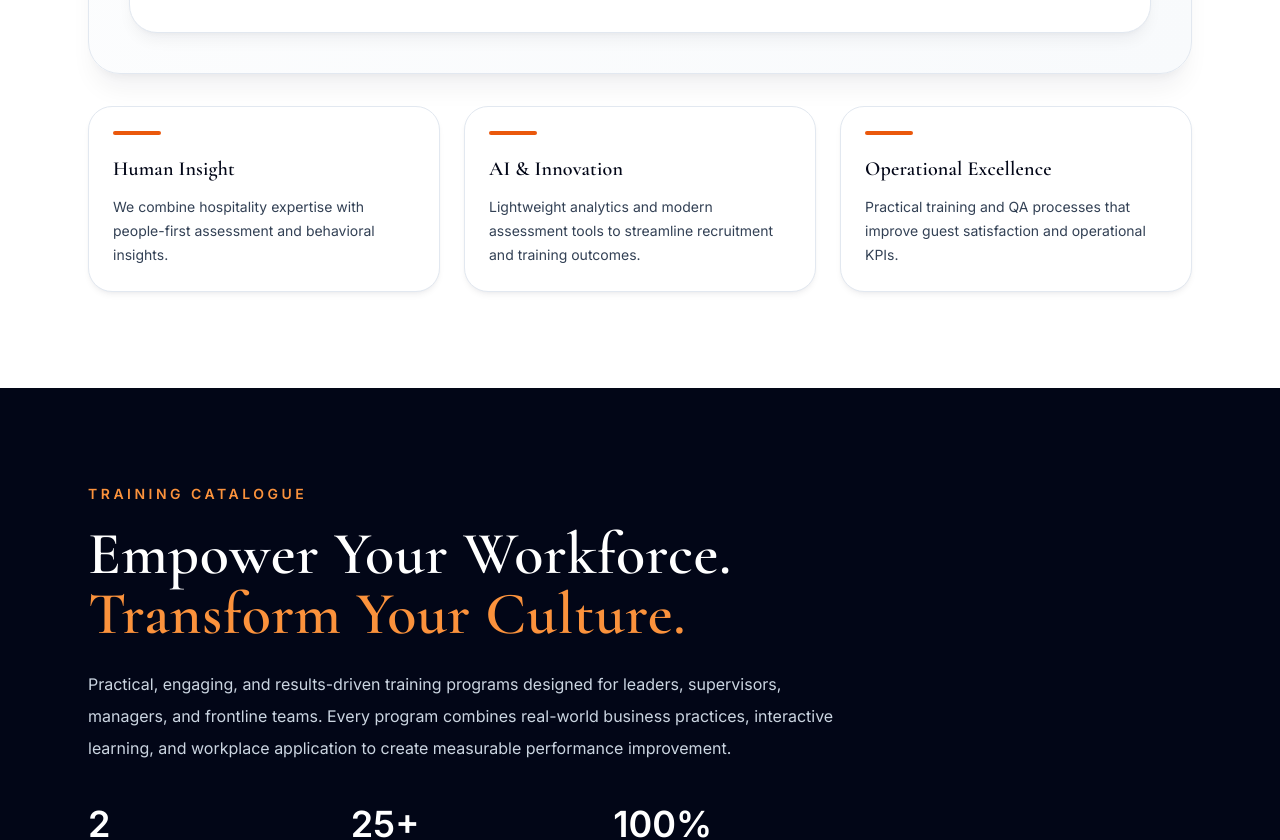
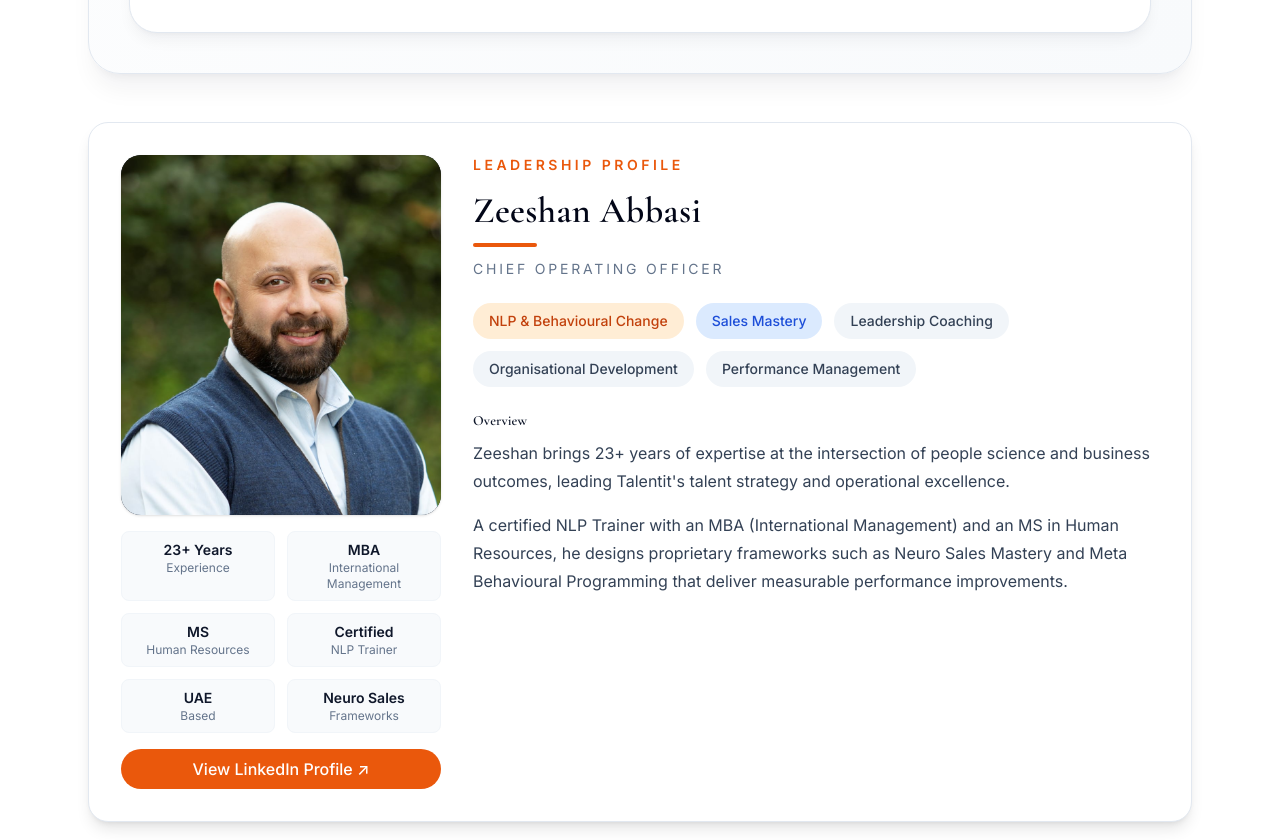
Before and after one commit to abdulrehmansajid-dev/TalenTiT-Website, a React (Vite) app: page / in a window 1280 px wide. Shown: the part 3840-4680 px from the top of the page. Built offline with nearby package versions, Linux system fonts and the light colour scheme.

Commit message:
COO version 1

```diff
--- a/src/components/About.jsx
+++ b/src/components/About.jsx
@@ -2,6 +2,7 @@ import React from 'react'
 import ceo from '../assets/ceo.jpeg'
 import SectionHeader from './SectionHeader'
 import ceo2 from '../assets/ceo2.jpg'
+import coo from '../assets/coo.jpeg'
 
 export default function About() {
   const mainServices = [
@@ -247,6 +248,9 @@ export default function About() {
 
     </div>
 
+
+
+
   </div>
 
 
@@ -422,6 +426,126 @@ export default function About() {
 </div>
 
 
+    {/* COO PROFILE */}
+
+    <div className="mt-12 rounded-[1.25rem] bg-white border border-slate-200 shadow-lg p-6 md:p-8">
+
+      <div className="grid lg:grid-cols-[320px_1fr] gap-8 items-start">
+
+        {/* LEFT: Photo + Quick Facts + LinkedIn */}
+        <div className="space-y-4">
+
+          <div className="rounded-[1.25rem] overflow-hidden bg-slate-900 shadow">
+            <img
+              src={coo}
+              alt="Zeeshan Abbasi"
+              className="w-full h-[360px] object-cover object-top"
+            />
+          </div>
+
+          <div className="grid grid-cols-2 gap-3">
+            <div className="px-3 py-2 rounded-lg bg-slate-50 border border-slate-100 text-center">
+              <div className="text-sm font-semibold text-slate-900">23+ Years</div>
+              <div className="text-xs text-slate-500">Experience</div>
+            </div>
+
+            <div className="px-3 py-2 rounded-lg bg-slate-50 border border-slate-100 text-center">
+              <div className="text-sm font-semibold text-slate-900">MBA</div>
+              <div className="text-xs text-slate-500">International Management</div>
+            </div>
+
+            <div className="px-3 py-2 rounded-lg bg-slate-50 border border-slate-100 text-center">
+              <div className="text-sm font-semibold text-slate-900">MS</div>
+              <div className="text-xs text-slate-500">Human Resources</div>
+            </div>
+
+            <div className="px-3 py-2 rounded-lg bg-slate-50 border border-slate-100 text-center">
+              <div className="text-sm font-semibold text-slate-900">Certified</div>
+              <div className="text-xs text-slate-500">NLP Trainer</div>
+            </div>
+
+            <div className="px-3 py-2 rounded-lg bg-slate-50 border border-slate-100 text-center">
+              <div className="text-sm font-semibold text-slate-900">UAE</div>
+              <div className="text-xs text-slate-500">Based</div>
+            </div>
+
+            <div className="px-3 py-2 rounded-lg bg-slate-50 border border-slate-100 text-center">
+              <div className="text-sm font-semibold text-slate-900">Neuro Sales</div>
+              <div className="text-xs text-slate-500">Frameworks</div>
+            </div>
+          </div>
+
+          <a
+            href="https://www.linkedin.com/in/zeeshan-abbasi-ba959921?utm_source=share_via&utm_content=profile&utm_medium=member_android"
+            target="_blank"
+            rel="noopener noreferrer"
+            className="mt-2 inline-flex items-center justify-center w-full bg-orange-600 text-white rounded-full px-5 py-2 font-medium hover:bg-orange-700"
+          >
+            View LinkedIn Profile ↗
+          </a>
+
+        </div>
+
+        {/* RIGHT: Name, Role, Skills, Short Overview */}
+        <div>
+
+          <p className="uppercase tracking-[0.25em] text-orange-600 font-semibold text-sm mb-4">
+            Leadership Profile
+          </p>
+
+          <h2 className="text-3xl md:text-4xl font-semibold text-slate-950">
+            Zeeshan Abbasi
+          </h2>
+
+          <div className="mt-3 h-1 w-16 bg-orange-600 rounded-full"></div>
+
+          <p className="mt-3 text-sm uppercase tracking-[0.2em] text-slate-500">
+            Chief Operating Officer
+          </p>
+
+          <div className="mt-6 flex flex-wrap gap-3">
+            <span className="px-4 py-2 rounded-full bg-orange-100 text-orange-700 text-sm font-medium">
+              NLP & Behavioural Change
+            </span>
+
+            <span className="px-4 py-2 rounded-full bg-blue-100 text-blue-700 text-sm font-medium">
+              Sales Mastery
+            </span>
+
+            <span className="px-4 py-2 rounded-full bg-slate-100 text-slate-700 text-sm font-medium">
+              Leadership Coaching
+            </span>
+
+            <span className="px-4 py-2 rounded-full bg-slate-100 text-slate-700 text-sm font-medium">
+              Organisational Development
+            </span>
+
+            <span className="px-4 py-2 rounded-full bg-slate-100 text-slate-700 text-sm font-medium">
+              Performance Management
+            </span>
+
+          </div>
+
+          <div className="mt-6">
+
+            <h4 className="text-sm font-semibold text-slate-900 mb-2">Overview</h4>
+
+            <p className="text-slate-700 leading-7 text-[16px]">
+              Zeeshan brings 23+ years of expertise at the intersection of people science and business outcomes, leading Talentit's talent strategy and operational excellence.
+            </p>
+
+            <p className="text-slate-700 leading-7 text-[16px] mt-4">
+              A certified NLP Trainer with an MBA (International Management) and an MS in Human Resources, he designs proprietary frameworks such as Neuro Sales Mastery and Meta Behavioural Programming that deliver measurable performance improvements.
+            </p>
+
+          </div>
+
+        </div>
+
+      </div>
+
+    </div>
+
         <div className="mt-8 grid md:grid-cols-3 gap-6">
           {strengths.map((item) => (
     <div
```
Also changed, not shown: src/assets/coo.jpeg (added).
